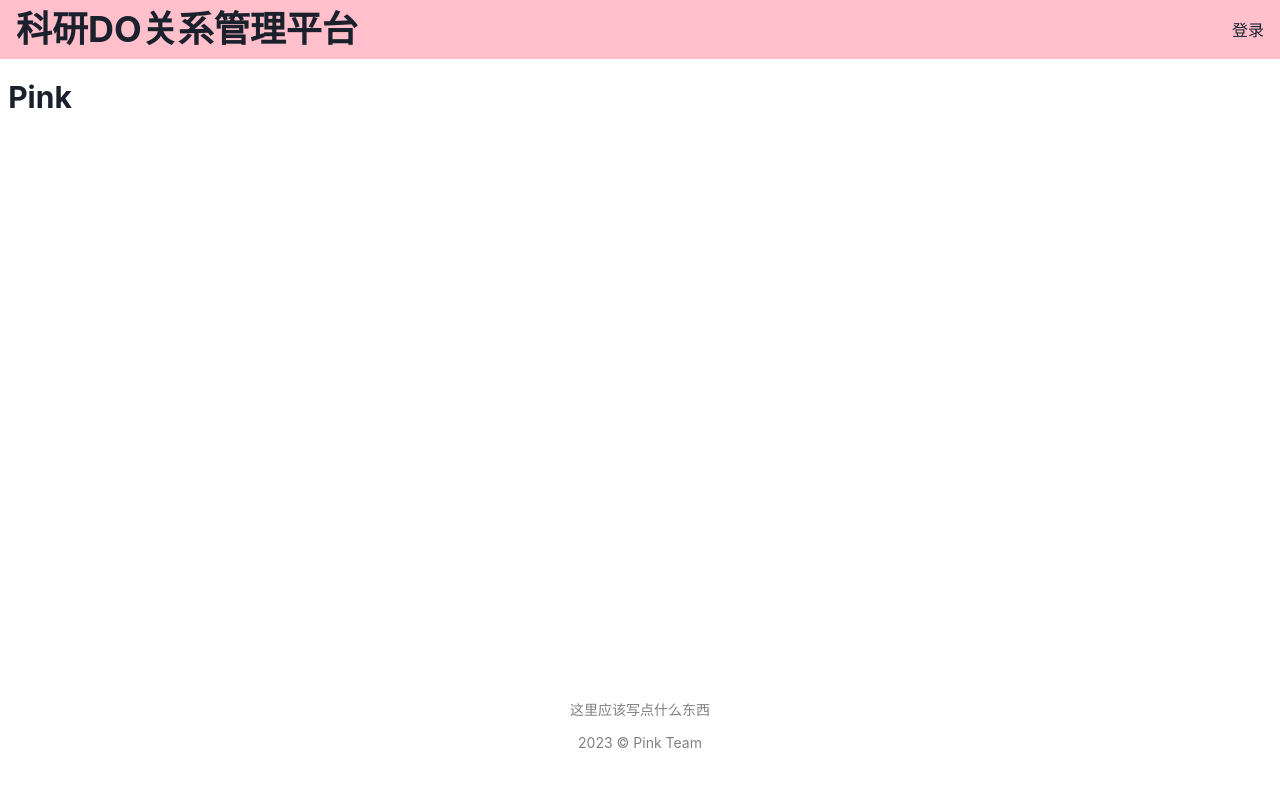
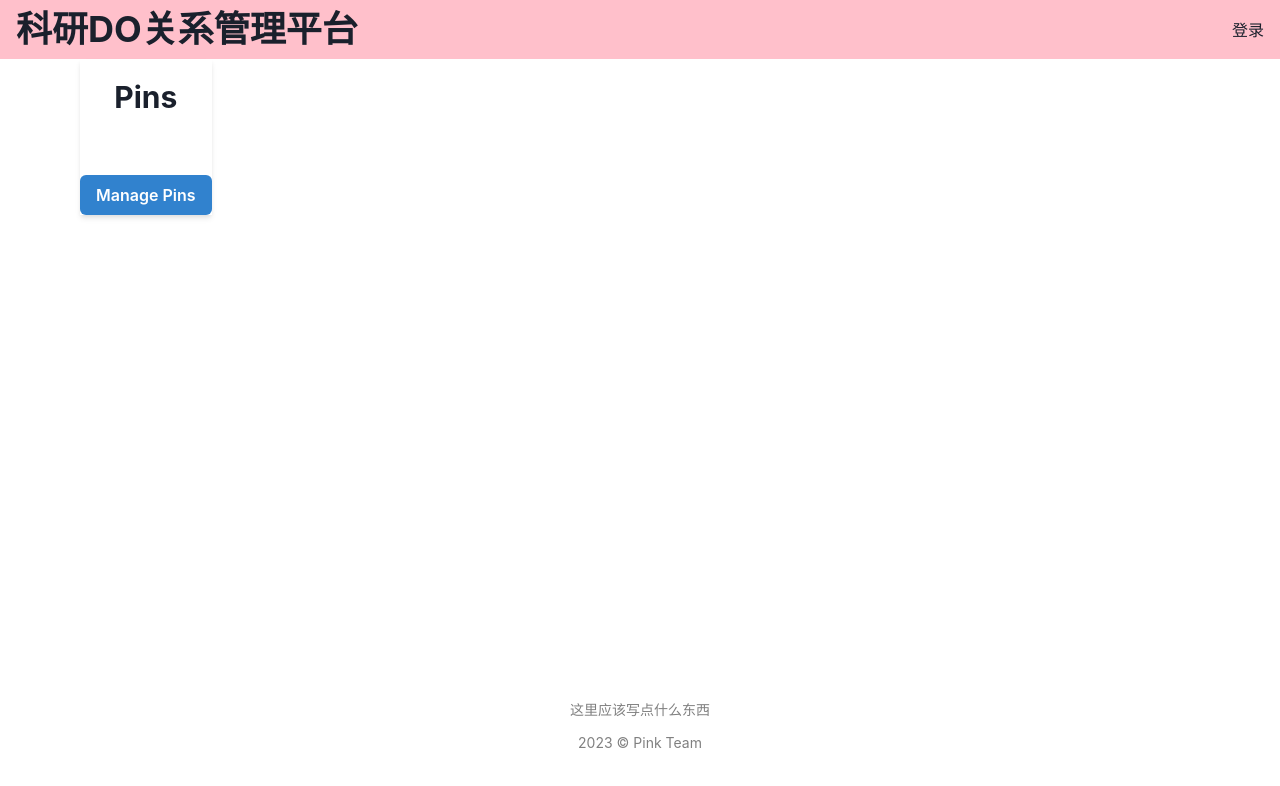
Before and after one commit to SECourse2023/pink, a Next.js app in the folder apps/ui/: page /dashboard in a window 1280 px wide. Shown: the top 786 px of the page. Built offline with nearby package versions, Linux system fonts and the light colour scheme.

Commit message:
dashboard

```diff
--- a/apps/ui/pages/dashboard.tsx
+++ b/apps/ui/pages/dashboard.tsx
@@ -1,5 +1,6 @@
 import React, { useEffect, useState, useContext } from 'react'
-import { Box, Flex, Heading } from '@chakra-ui/react'
+import { Box, Button, Flex, Heading, Link } from '@chakra-ui/react'
+import NextLink from 'next/link'
 import PinListView from '../components/PinListView'
 import { http } from '../utils/ky'
 import { AuthContext } from '../contexts/auth'
@@ -16,12 +17,15 @@ const DashBoardView: React.FC = () => {
     }
   }, [authToken])
   return (
-    <Flex>
-      <Box width="2/7" backgroundColor="white">
+    <Flex ml={20}>
+      <Box width="2/7" backgroundColor="white" boxShadow="md">
         <Heading as="h1" size="lg" textAlign="center" py={5}>
-          Pink
+          Pins
         </Heading>
         <PinListView pins={pins} />
+        <Link href="/pinManagement">
+          <Button colorScheme="blue">Manage Pins</Button>
+        </Link>
       </Box>
       <Box width="5/7" backgroundColor="gray.100">
         {/* Right side content */}
--- a/apps/ui/pages/pinManagement.tsx
+++ b/apps/ui/pages/pinManagement.tsx
@@ -66,7 +66,7 @@ const PinManagementView: React.FC<PinListViewProps> = () => {
     metadata_title,
     metadata_description
   }: FormData) => {
-    const id = selectedPin?._id
+    const id = encodeURIComponent(selectedPin?._id ?? '')
     const metadata = { title: metadata_title, description: metadata_description }
     const response = await http.put('/api/pin/' + id, { json: { type, metadata } })
     if (!response) return
@@ -74,7 +74,7 @@ const PinManagementView: React.FC<PinListViewProps> = () => {
   }
 
   const onDeletePin = async () => {
-    const id = selectedPin?._id
+    const id = encodeURIComponent(selectedPin?._id ?? '')
     const response = await http.delete('/api/pin/' + id)
     if (!response) return
     window.location.reload()
```
